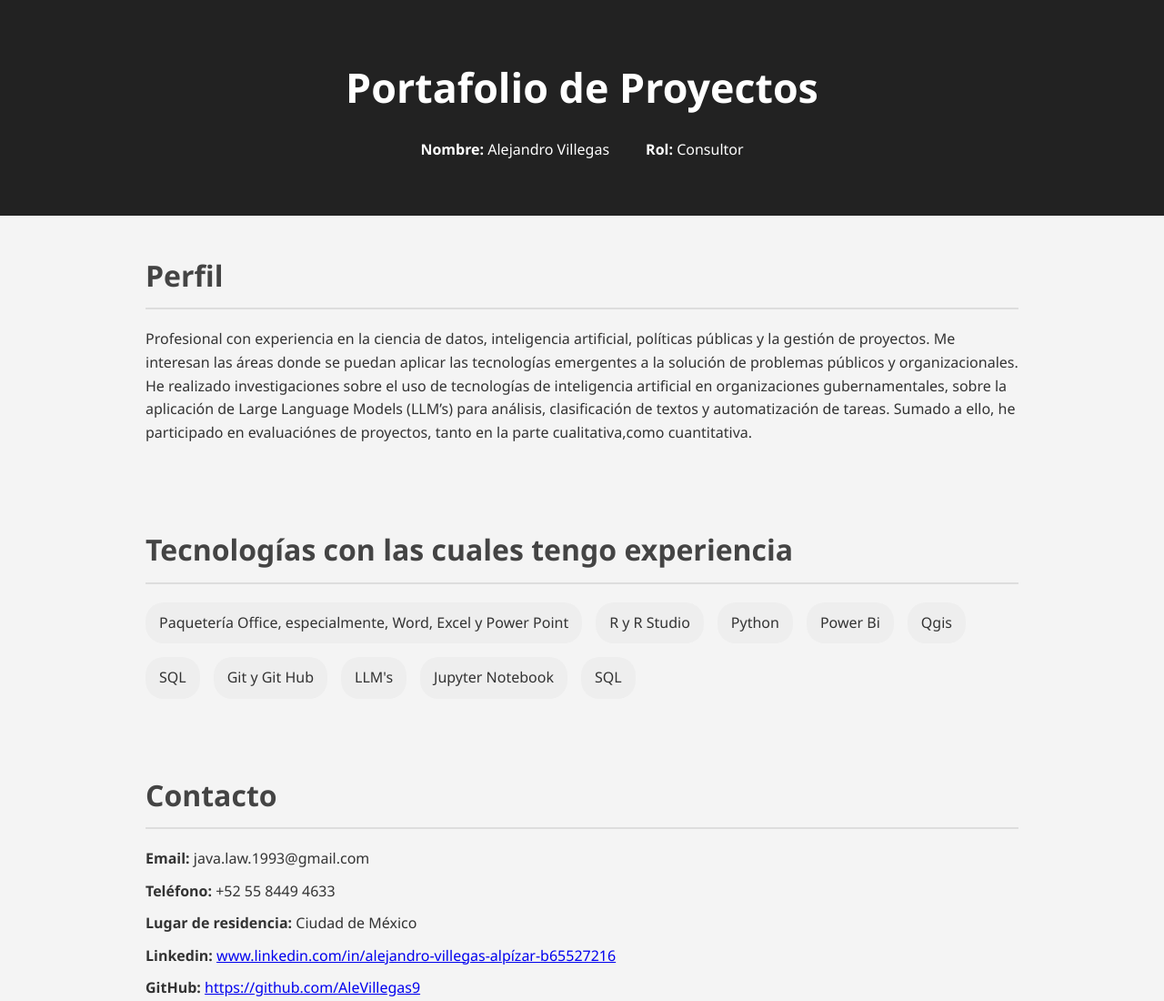
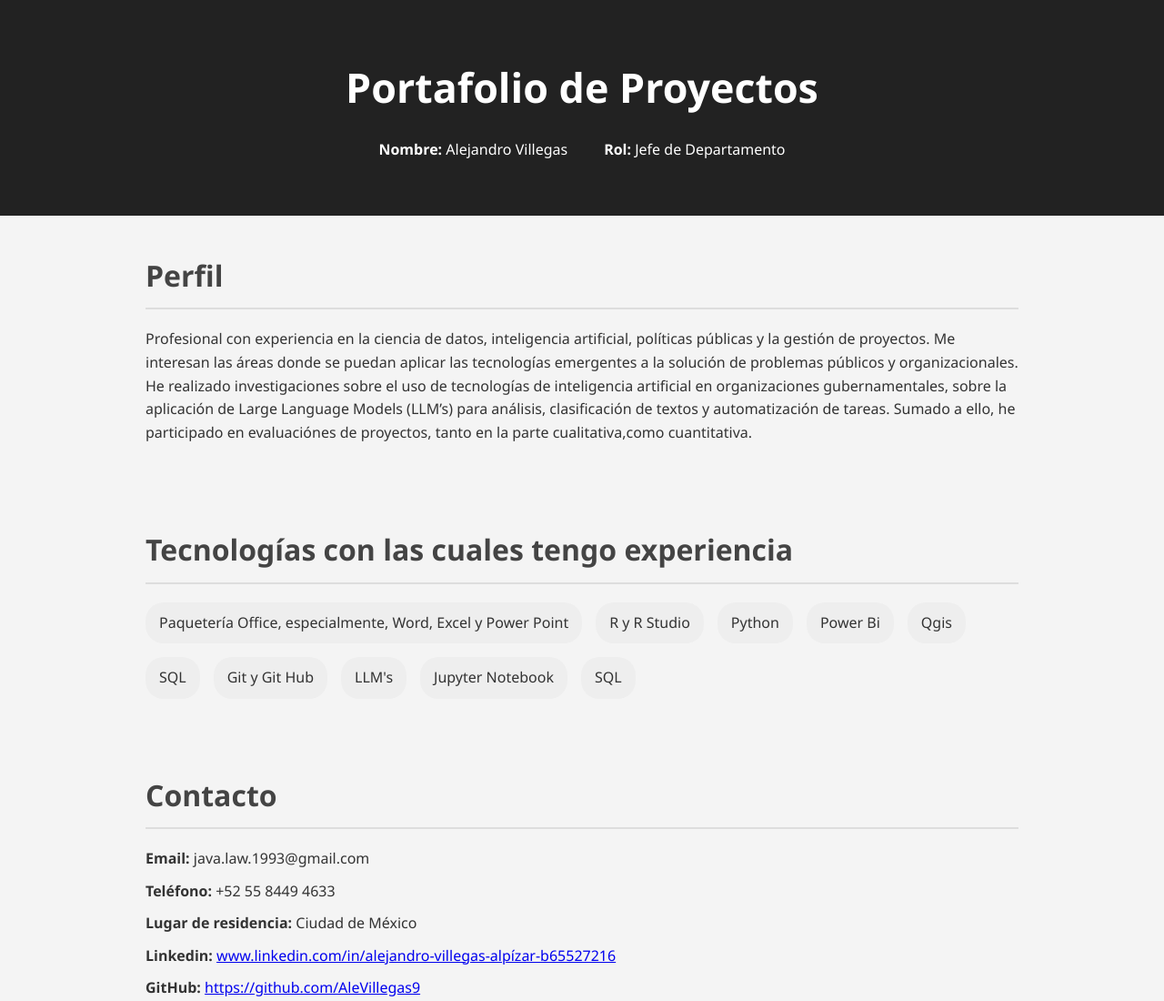
Before and after one commit to AleVillegas9/00_portafolio, a plain HTML site: page index.html in a window 1280 px wide. Shown: the top 1100 px of the page at 91% size. Drawn offline with Linux system fonts and the light colour scheme.

Commit message:
Update index.html

```diff
--- a/index.html
+++ b/index.html
@@ -129,7 +129,7 @@
     <h1>Portafolio de Proyectos</h1>
     <div class="header-info">
       <div><strong>Nombre:</strong> Alejandro Villegas</div>
-      <div><strong>Rol:</strong> Consultor </div>
+      <div><strong>Rol:</strong> Jefe de Departamento </div>
     </div>
   </header>
 
```
